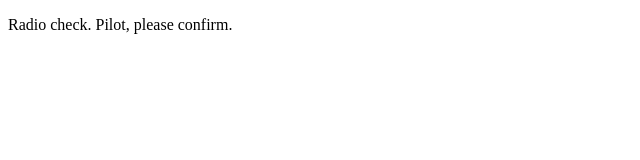
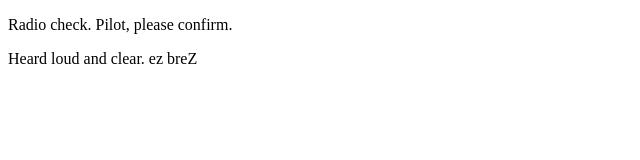
Before and after one commit to jnorrick/communication-log-control, a plain HTML site: page index.html in a window 1280 px wide. Shown: the whole page, without its empty margins (0-640 px from the left). Drawn offline with Linux system fonts and the light colour scheme.

Commit message:
first message

```diff
--- a/index.html
+++ b/index.html
@@ -2,5 +2,6 @@
 <html>
     <body>
     <p>Radio check. Pilot, please confirm.</p>
+    <p>Heard loud and clear. ez breZ</p>
 </body>
 </html>
```
